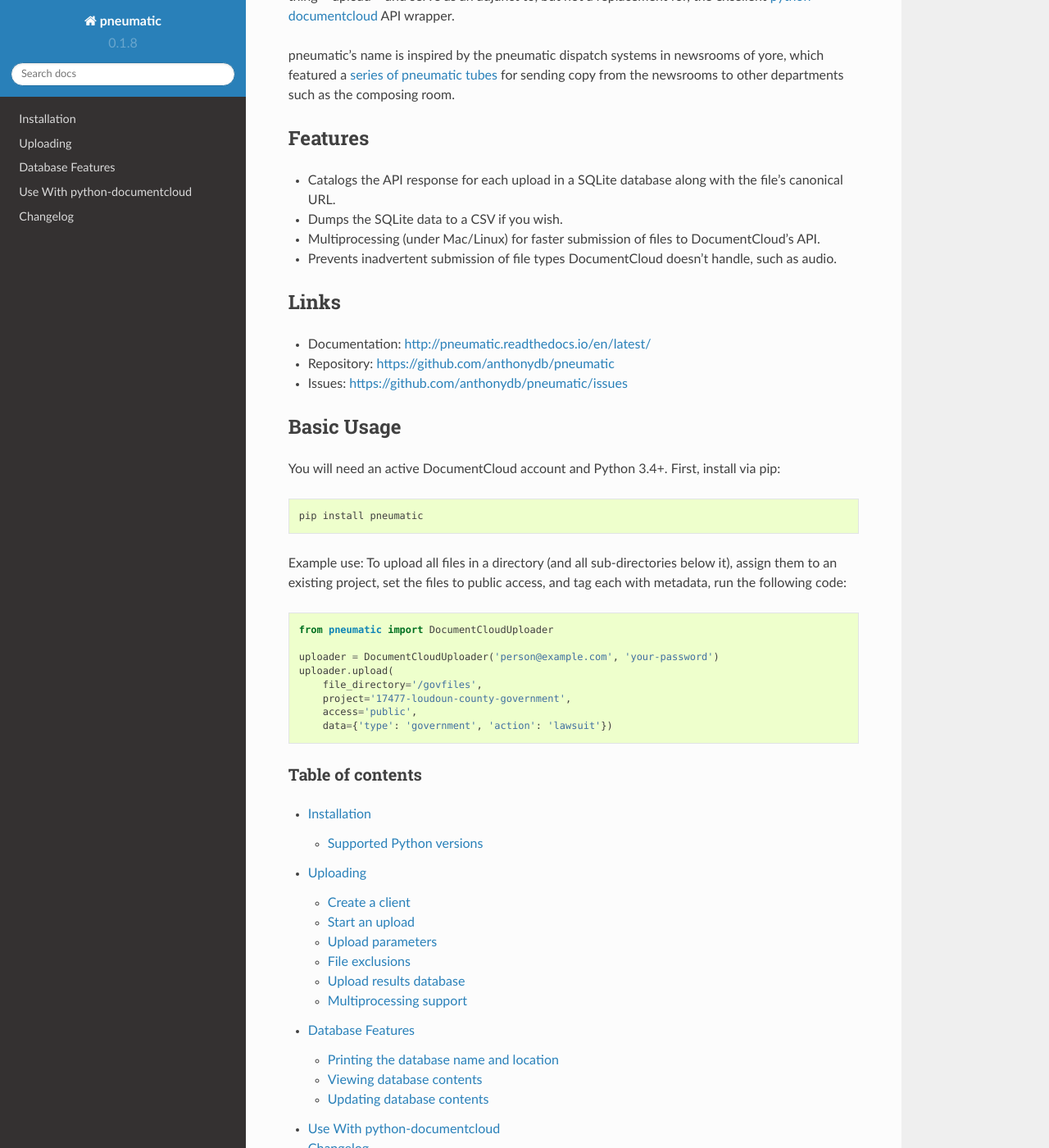
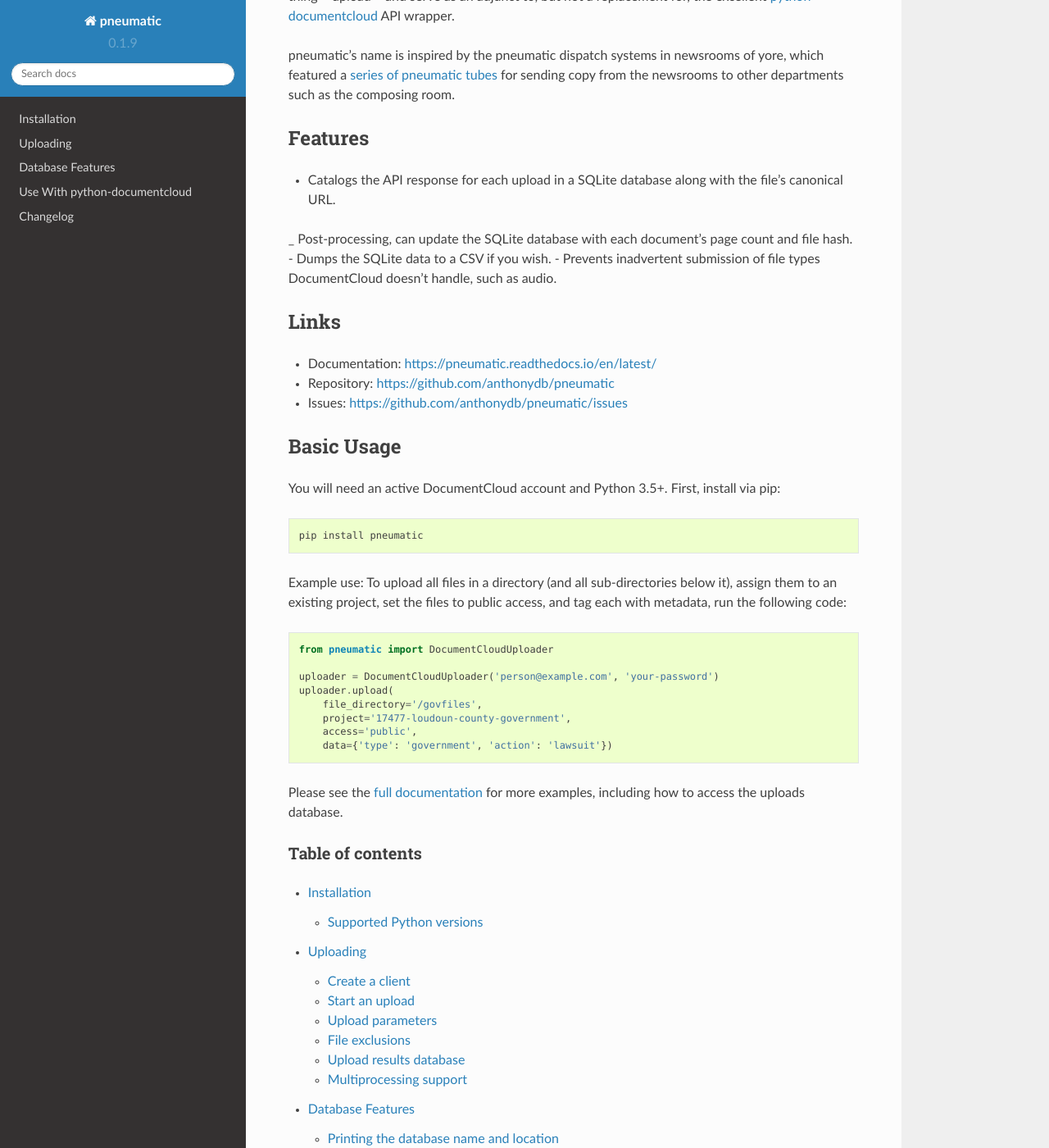
Before and after one commit to anthonydb/pneumatic, a Sphinx documentation site: the page built from docs/index.rst, in a window 1280 px wide and 1400 px high, scrolled down 280 px. Shown: the whole window at 82% size. Built offline with Sphinx 7.4.7 and the Read the Docs theme 2.0.0, drawn with Linux system fonts in a browser that asks for light colours; some of the changed text lies outside the part shown.

Commit message:
Docs updates for release

```diff
--- a/README.rst
+++ b/README.rst
@@ -9,21 +9,21 @@
 --------
 
 - Catalogs the API response for each upload in a SQLite database along with the file's canonical URL.
+_ Post-processing, can update the SQLite database with each document's page count and file hash.
 - Dumps the SQLite data to a CSV if you wish.
-- Multiprocessing (under Mac/Linux) for faster submission of files to DocumentCloud's API.
 - Prevents inadvertent submission of file types DocumentCloud doesn't handle, such as audio.
 
 Links
 -----
 
-* Documentation:    http://pneumatic.readthedocs.io/en/latest/
+* Documentation:    https://pneumatic.readthedocs.io/en/latest/
 * Repository:       https://github.com/anthonydb/pneumatic
 * Issues:           https://github.com/anthonydb/pneumatic/issues
 
 Basic Usage
 -----------
 
-You will need an active DocumentCloud account and Python 3.4+. First, install via pip:
+You will need an active DocumentCloud account and Python 3.5+. First, install via pip:
 
 .. code-block:: python
 
@@ -42,4 +42,7 @@
         access='public',
         data={'type': 'government', 'action': 'lawsuit'})
 
+Please see the `full documentation`_ for more examples, including how to access the uploads database.
+
 .. _`series of pneumatic tubes`: https://en.wikipedia.org/wiki/Pneumatic_tube
+.. _`full documentation`: https://pneumatic.readthedocs.io/en/latest/
--- a/docs/conf.py
+++ b/docs/conf.py
@@ -50,7 +50,7 @@
 
 # General information about the project.
 project = 'pneumatic'
-copyright = '2018, Anthony DeBarros'
+copyright = '2020, Anthony DeBarros'
 author = 'Anthony DeBarros'
 
 # The version info for the project you're documenting, acts as replacement for
@@ -58,9 +58,9 @@
 # built documents.
 #
 # The short X.Y version.
-version = '0.1.8'
+version = '0.1.9'
 # The full version, including alpha/beta/rc tags.
-release = '0.1.8'
+release = '0.1.9'
 
 # The language for content autogenerated by Sphinx. Refer to documentation
 # for a list of supported languages.
```
Also changed, not shown: CHANGELOG.rst (+7 -0 lines).
